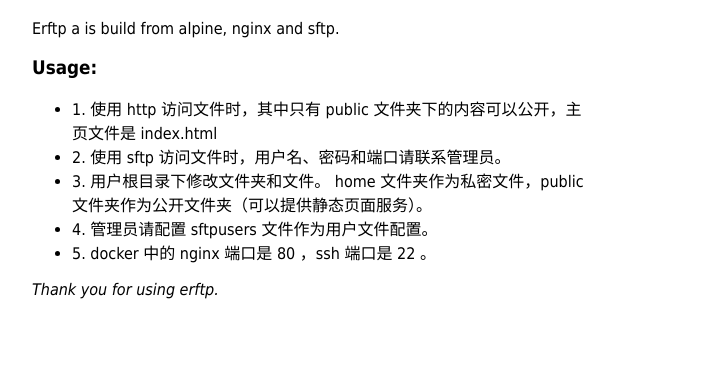
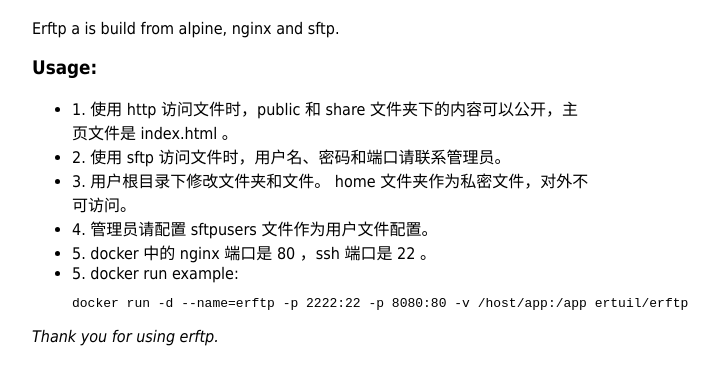
Before and after one commit to ertuil/wickftps, a plain HTML site: page index.html in a window 1280 px wide. Shown: the part 62-446 px from the top of the page, without its empty margins (328-1047 px from the left). Drawn offline with Linux system fonts and the light colour scheme.

Commit message:
v 1.0.0 完成

```diff
--- a/index.html
+++ b/index.html
@@ -16,11 +16,12 @@
 
 <h3>Usage:</h3>
 <ul>
-    <li>1. 使用 http 访问文件时，其中只有 public 文件夹下的内容可以公开，主页文件是 index.html</li>
+    <li>1. 使用 http 访问文件时，public 和 share 文件夹下的内容可以公开，主页文件是 index.html 。 </li>
     <li>2. 使用 sftp 访问文件时，用户名、密码和端口请联系管理员。</li>
-    <li>3. 用户根目录下修改文件夹和文件。 home 文件夹作为私密文件，public 文件夹作为公开文件夹（可以提供静态页面服务）。</li>
+    <li>3. 用户根目录下修改文件夹和文件。 home 文件夹作为私密文件，对外不可访问。</li>
     <li>4. 管理员请配置 sftpusers 文件作为用户文件配置。</li>
     <li>5. docker 中的 nginx 端口是 80 ，ssh 端口是 22 。</li>
+    <li>5. docker run example: <pre>docker run -d --name=erftp -p 2222:22 -p 8080:80 -v /host/app:/app ertuil/erftp </pre> </li>
 </ul>
 
 <p><em>Thank you for using erftp.</em></p>
```
Also changed, not shown: 2 other files.
